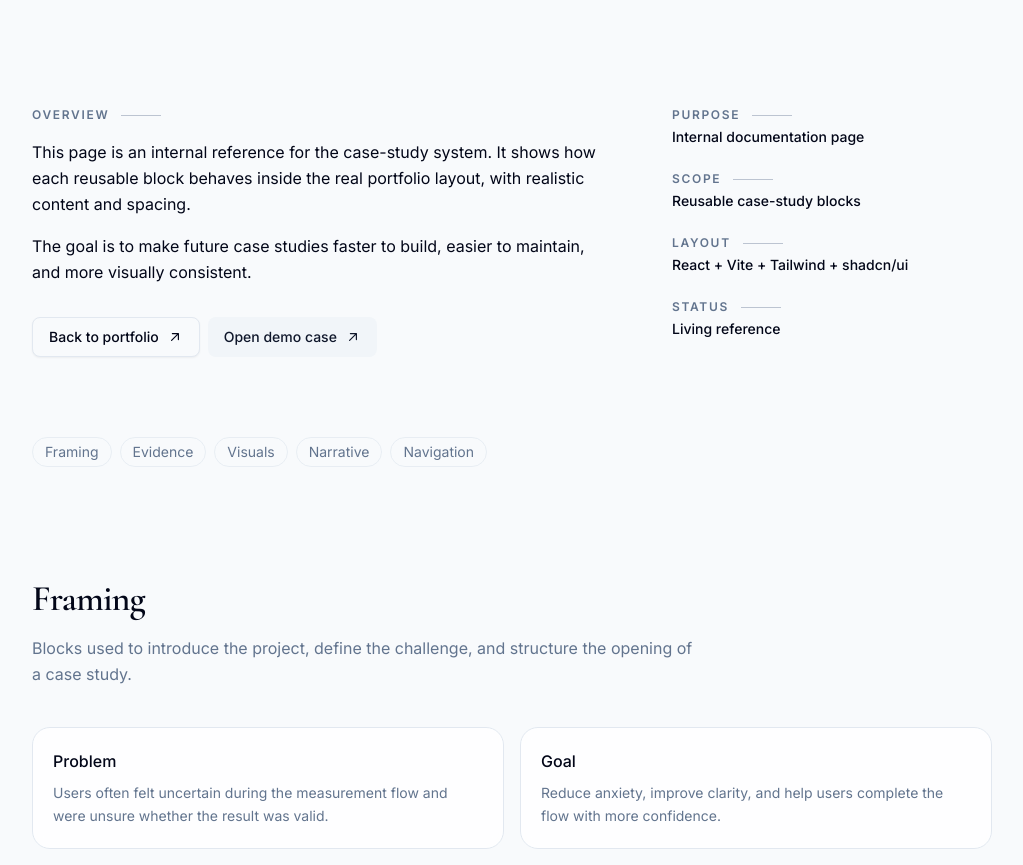
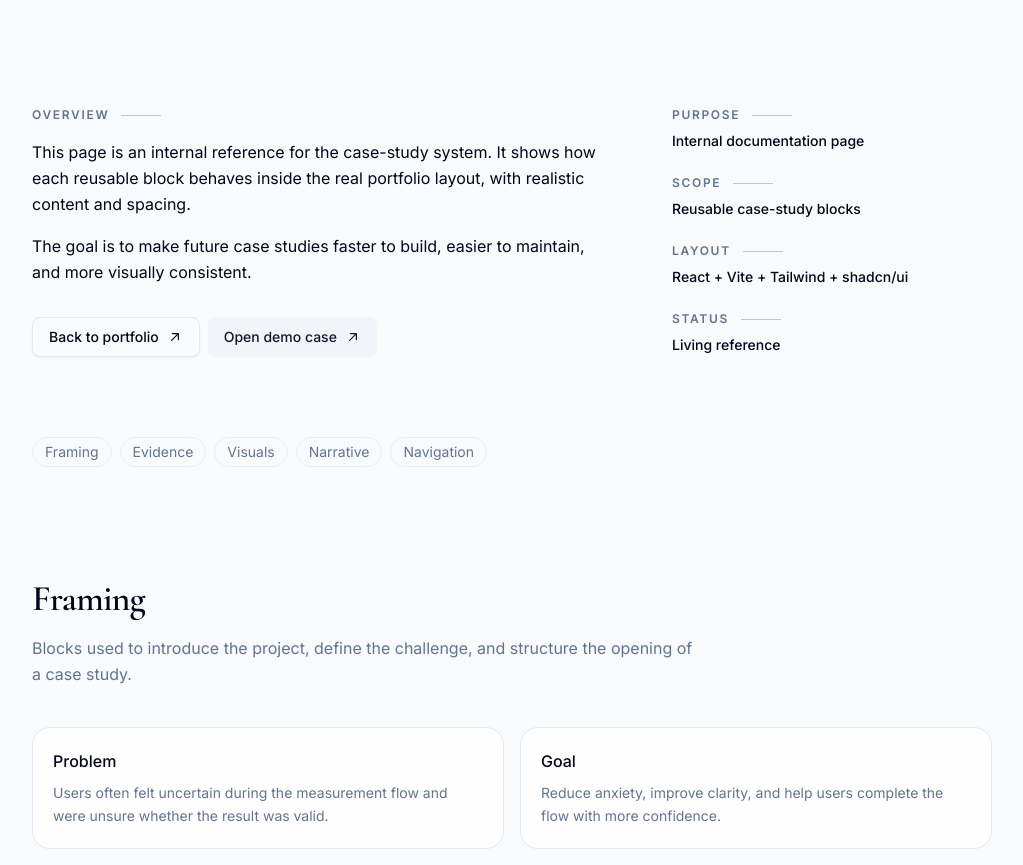
Before and after one commit to shkyb/shkyb.github.io, a React (Vite) app: page /projects/blocks in a window 1280 px wide. Shown: the part 1280-2145 px from the top of the page, without its empty margins (128-1151 px from the left). Built offline with nearby package versions, Linux system fonts and the light colour scheme.

Commit message:
caseoOverview style

```diff
--- a/src/components/case/blocks/CaseOverview.jsx
+++ b/src/components/case/blocks/CaseOverview.jsx
@@ -126,7 +126,7 @@ export function CaseOverview({
                     {m.label}
                     <span className="block h-px w-10 shrink-0 bg-current opacity-40" aria-hidden="true" />
                   </dt>
-                  <dd className="mt-1 text-sm font-medium text-(--project-foreground,var(--foreground))">
+                  <dd className="mt-2 text-sm font-medium text-(--project-foreground,var(--foreground))">
                     <MetaValue value={m.value} />
                   </dd>
                 </div>
```
